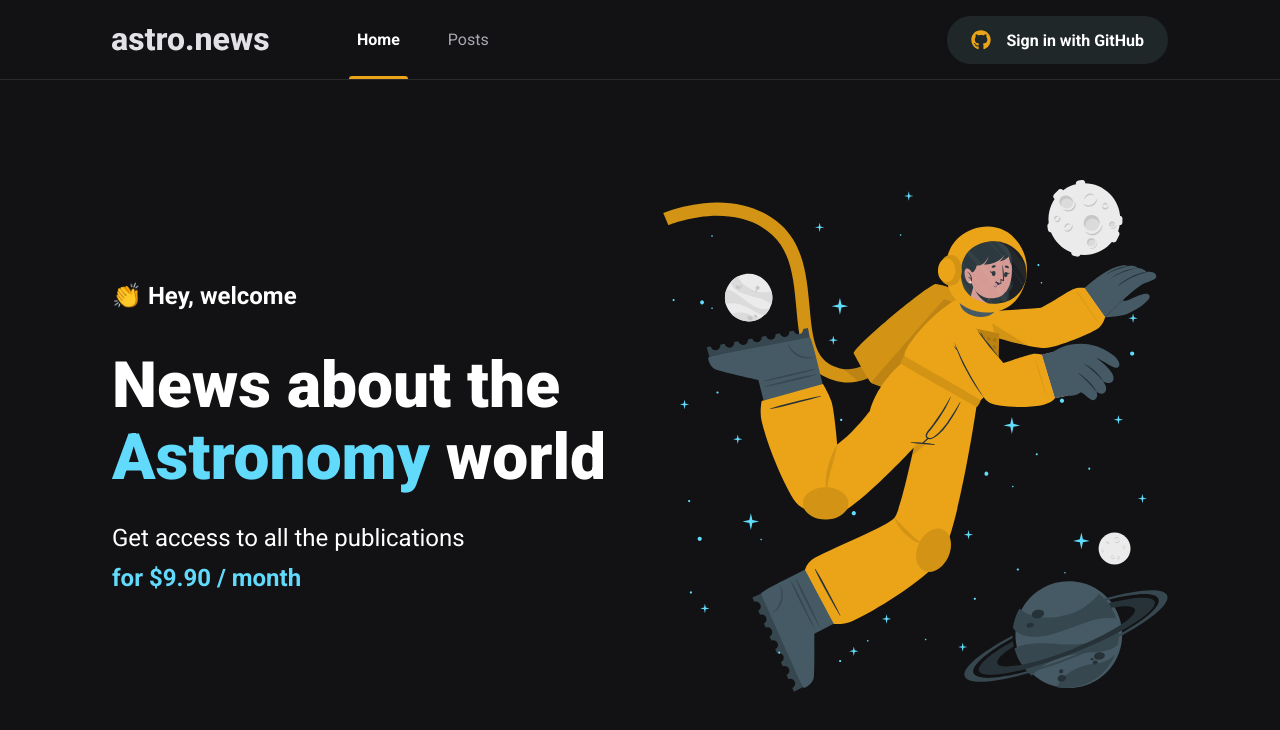
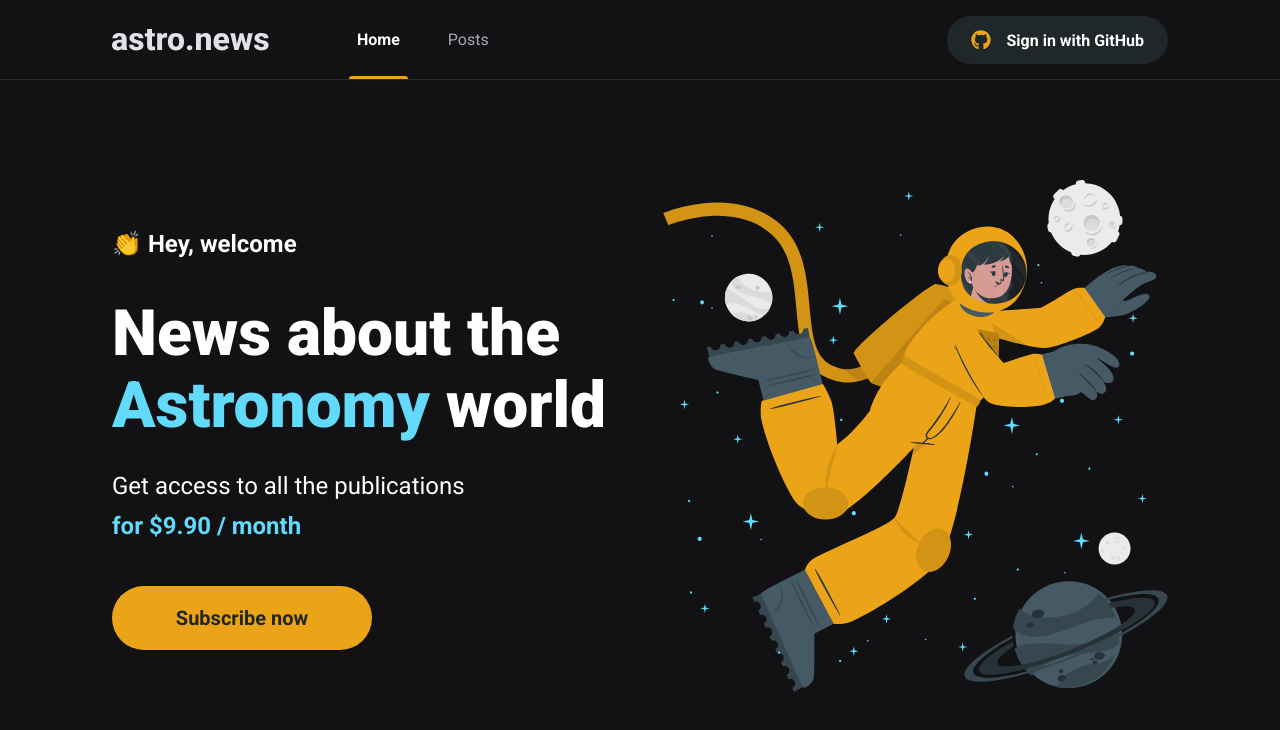
Before and after one commit to jcolscript/web--astronews, a Next.js app: page / in a window 1280 px wide. Shown: the top 730 px of the page. Built offline with nearby package versions, Linux system fonts and the light colour scheme.

Commit message:
style: create style for subscribe button

```diff
--- /dev/null
+++ b/src/components/SubscribeButton/styles.module.scss
@@ -0,0 +1,18 @@
+.subscribeButton {
+  width: 260px;
+  height: 4rem;
+  border: 0;
+  border-radius: 2rem;
+  background-color: var(--yellow-500);
+  color: var(--gray-850);
+  font-size: 1.25rem;
+  font-weight: bold;
+  display: flex;
+  align-items: center;
+  justify-content: center;
+  transition: filter ease-in-out 0.3s;
+
+  &:hover {
+    filter: brightness(0.8);
+  }
+}
--- a/src/pages/home.module.scss
+++ b/src/pages/home.module.scss
@@ -37,4 +37,8 @@
       font-weight: bold;
     }
   }
+
+  button {
+    margin-top: 2.5rem;
+  }
 }
--- a/src/pages/index.tsx
+++ b/src/pages/index.tsx
@@ -1,4 +1,5 @@
 import Head from 'next/head'
+import SubscribeButton from '../components/SubscribeButton'
 import styles from './home.module.scss'
 
 export default function Home() {
@@ -17,6 +18,7 @@ export default function Home() {
             Get access to all the publications <br />
             <span>for $9.90 / month</span>
           </p>
+          <SubscribeButton />
         </section>
         <img src="/images/avatar.svg" alt="girl in space" />
       </main>
```
